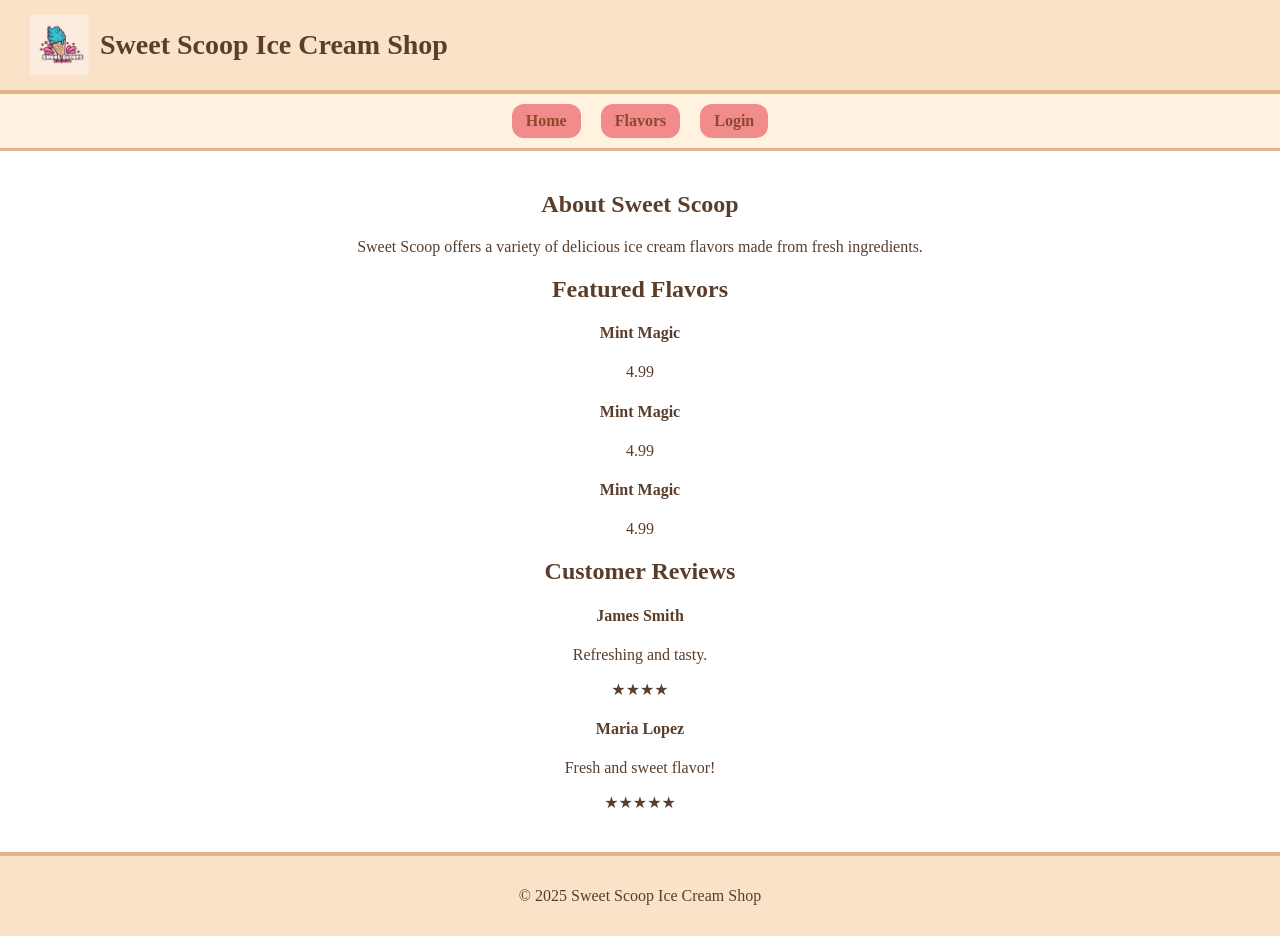
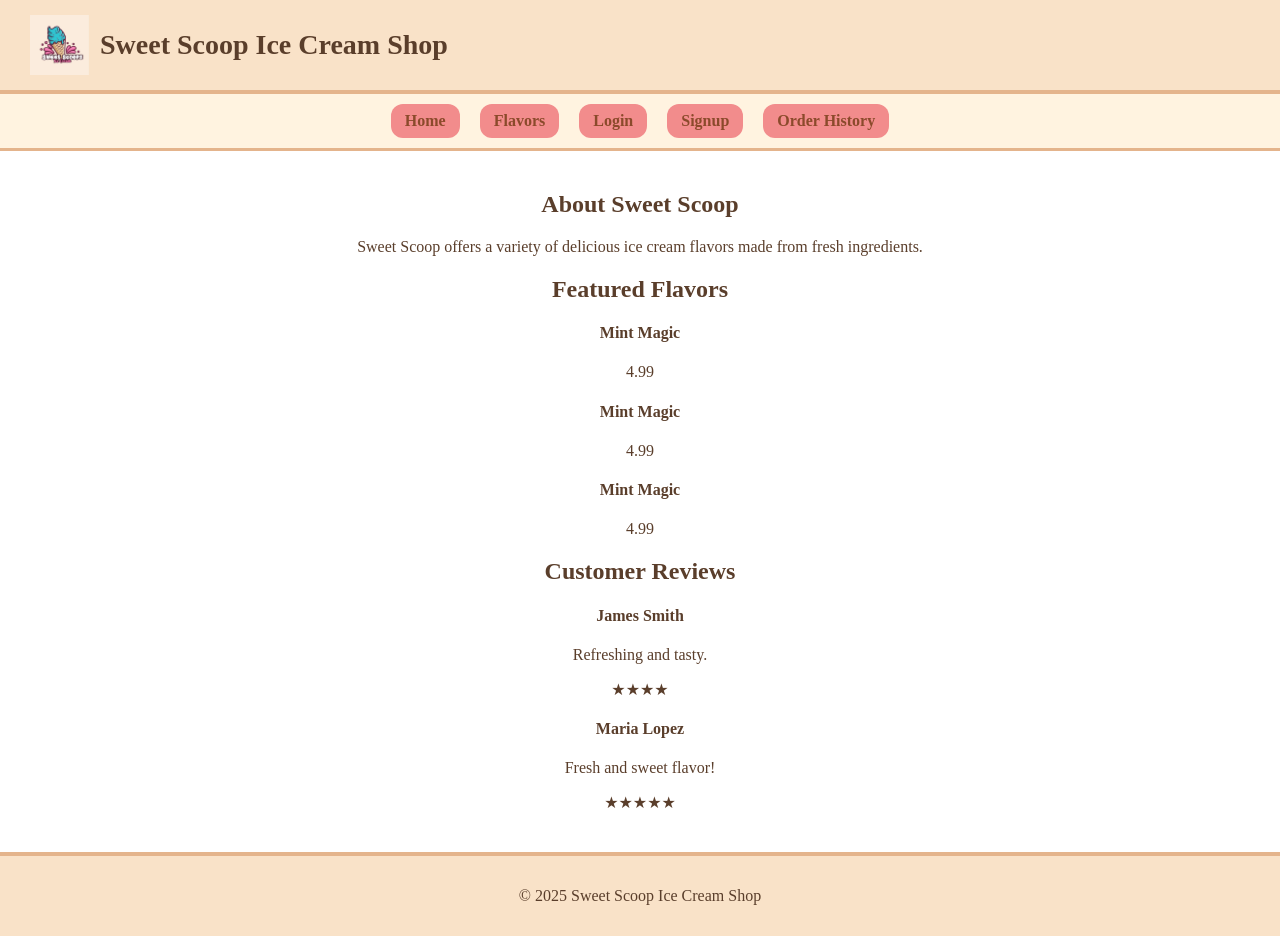
Before and after one commit to Jacobplo/ensf381-assignment04, a React (Create React App) app in the folder frontend/: page / in a window 1280 px wide. Built offline with nearby package versions, Linux system fonts and the light colour scheme.

Commit message:
Update header to include signup and order history

```diff
--- a/frontend/src/components/Header.js
+++ b/frontend/src/components/Header.js
@@ -12,6 +12,8 @@ function Header() {
         <Link to="/">Home</Link>
         <Link to="/flavors">Flavors</Link>
         <Link to="/login">Login</Link>
+        <Link to="/signup">Signup</Link>
+        <Link to="/order_history">Order History</Link>
       </div>
     </>
   );
```
